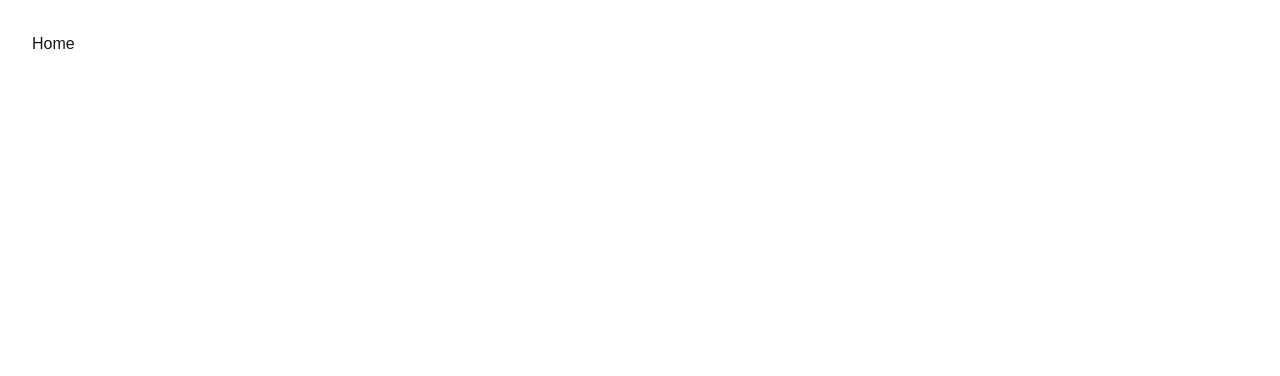
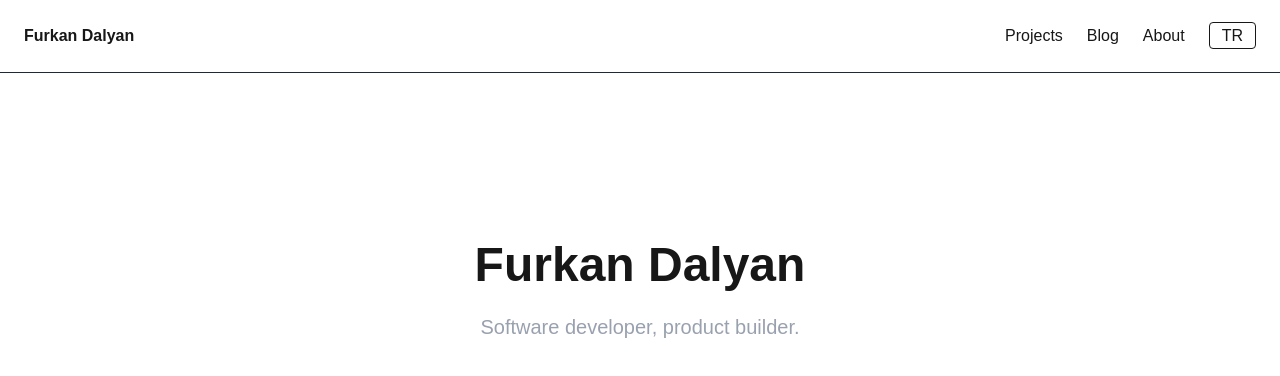
Before and after one commit to furkandalyan/site, a Next.js app: page /en in a window 1280 px wide. Shown: the top 376 px of the page. Built offline with nearby package versions, Linux system fonts and the light colour scheme.

Commit message:
Add minimal i18n layout and copy

```diff
--- a/src/app/[lang]/about/page.tsx
+++ b/src/app/[lang]/about/page.tsx
@@ -1,3 +1,9 @@
-export default function Page() {
-  return <main className="p-8">About</main>;
+export default function About({ params }: { params: { lang: string } }) {
+  return (
+    <div>
+      <h1 className="text-3xl font-bold mb-6">
+        {params.lang === "tr" ? "Hakkımda" : "About Me"}
+      </h1>
+    </div>
+  );
 }
--- a/src/app/[lang]/blog/page.tsx
+++ b/src/app/[lang]/blog/page.tsx
@@ -1,3 +1,9 @@
-export default function Page() {
-  return <main className="p-8">Blog</main>;
+export default function Blog({ params }: { params: { lang: string } }) {
+  return (
+    <div>
+      <h1 className="text-3xl font-bold mb-6">
+        {params.lang === "tr" ? "Yazılarım" : "My Articles"}
+      </h1>
+    </div>
+  );
 }
--- a/src/app/[lang]/layout.tsx
+++ b/src/app/[lang]/layout.tsx
@@ -1,3 +1,36 @@
-export default function Layout({ children }: { children: React.ReactNode }) {
-  return <>{children}</>;
+import Link from "next/link";
+
+export default function LangLayout({
+  children,
+  params,
+}: {
+  children: React.ReactNode;
+  params: { lang: string };
+}) {
+  const { lang } = params;
+
+  const oppositeLang = lang === "tr" ? "en" : "tr";
+
+  return (
+    <html lang={lang}>
+      <body className="bg-black text-white">
+        <nav className="p-6 flex justify-between border-b border-gray-800">
+          <div className="font-bold">Furkan Dalyan</div>
+          <div className="space-x-6">
+            <Link href={`/${lang}/projects`}>Projects</Link>
+            <Link href={`/${lang}/blog`}>Blog</Link>
+            <Link href={`/${lang}/about`}>About</Link>
+            <Link
+              href={`/${oppositeLang}`}
+              className="border px-3 py-1 rounded"
+            >
+              {oppositeLang.toUpperCase()}
+            </Link>
+          </div>
+        </nav>
+
+        <main className="p-10">{children}</main>
+      </body>
+    </html>
+  );
 }
--- a/src/app/[lang]/page.tsx
+++ b/src/app/[lang]/page.tsx
@@ -1,3 +1,17 @@
-export default function Home() {
-  return <main className="p-8">Home</main>;
+export default function Home({ params }: { params: { lang: string } }) {
+  const { lang } = params;
+
+  return (
+    <div className="text-center mt-32">
+      <h1 className="text-5xl font-bold">
+        {lang === "tr" ? "Furkan Dalyan" : "Furkan Dalyan"}
+      </h1>
+
+      <p className="mt-6 text-xl text-gray-400">
+        {lang === "tr"
+          ? "Yazılım geliştirici, ürün inşa edici."
+          : "Software developer, product builder."}
+      </p>
+    </div>
+  );
 }
--- a/src/app/[lang]/projects/page.tsx
+++ b/src/app/[lang]/projects/page.tsx
@@ -1,3 +1,9 @@
-export default function Page() {
-  return <main className="p-8">Projects</main>;
+export default function Projects({ params }: { params: { lang: string } }) {
+  return (
+    <div>
+      <h1 className="text-3xl font-bold mb-6">
+        {params.lang === "tr" ? "Projelerim" : "My Projects"}
+      </h1>
+    </div>
+  );
 }
```
